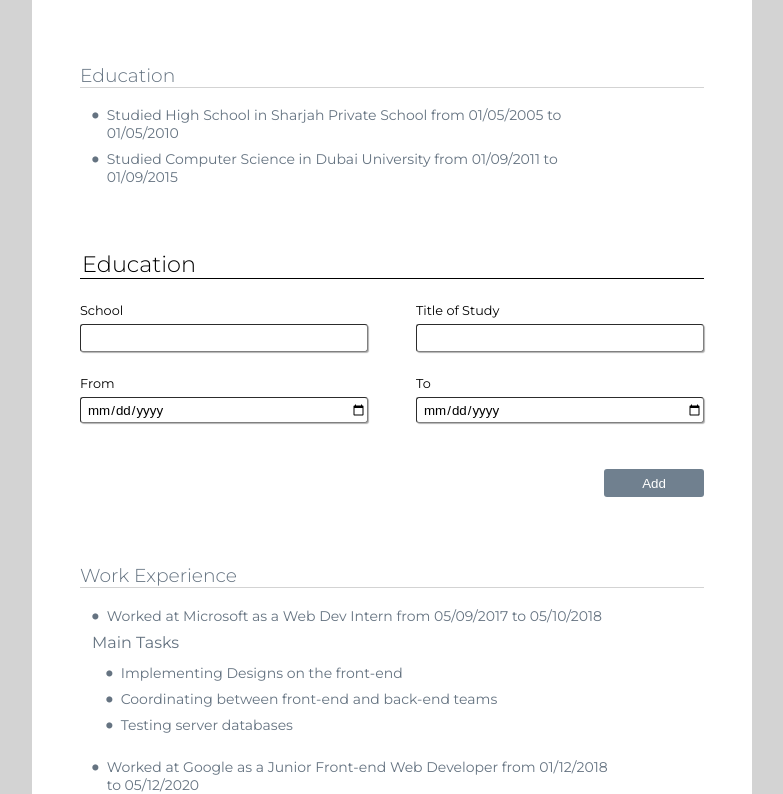
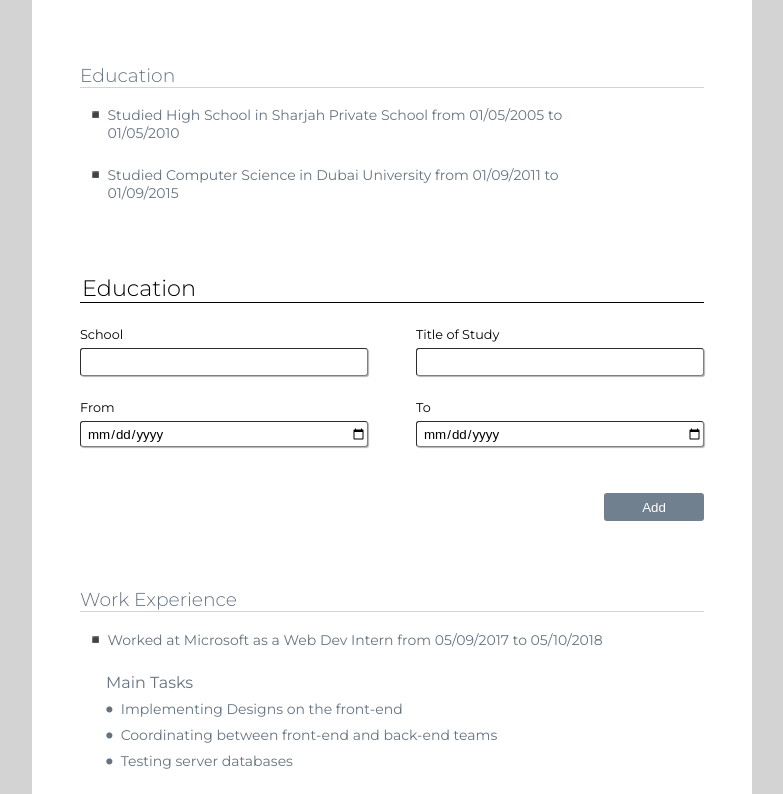
Before and after one commit to Ali-009/cv-app-2, a React (Create React App) app: page / in a window 1280 px wide. Shown: the part 436-1230 px from the top of the page, without its empty margins (248-1031 px from the left). Built offline with nearby package versions, Linux system fonts and the light colour scheme.

Commit message:
Final styling adjustments

```diff
--- a/src/styles/app-style.css
+++ b/src/styles/app-style.css
@@ -81,7 +81,7 @@ ul{
 }
 
 .work-history-item{
-    margin-bottom: 24px;
+    margin-bottom: 48px;
 }
 
 .work-history-item > li{
@@ -89,12 +89,11 @@ ul{
 }
 
 .work-history-item > .main-tasks-container > ul{
-    margin: 0px;
     font-family: 'Montserrat';
     color: hsl(210deg, 12%, 45%);
 
-    padding-left: 14px;
-    margin-top: 12px;
+    padding-left: 0px;
+    margin-top: 8px;
 }
 
 .history-item > li, .main-tasks-container li{
@@ -108,9 +107,16 @@ ul{
     margin-left: auto;
 }
 
+.history-item > li::before{
+    content: '⬛';
+}
+
+.main-tasks-container li::before{
+    content: '⬤';
+}
+
 .history-item > li::before,
 .main-tasks-container li::before{
-    content: '⬤';
     font-size: 6px;
     margin-right: 8px;
     padding-top: 5px;
@@ -126,3 +132,11 @@ ul{
     font-weight: bold;
     background-color: hsl(220deg, 30%, 50%);
 }
+
+.main-tasks-container > h4{
+    margin-top: 24px;
+}
+
+.history-item.edu-history-item{
+    margin-bottom: 24px;
+}
--- a/src/styles/section-style.css
+++ b/src/styles/section-style.css
@@ -129,6 +129,7 @@ input[type="date"]{
     margin: 0px;
     font-family: 'Montserrat';
     color: hsl(210deg, 12%, 45%);
+    padding-left: 14px;
 }
 
 .main-tasks-container > h4{
```
